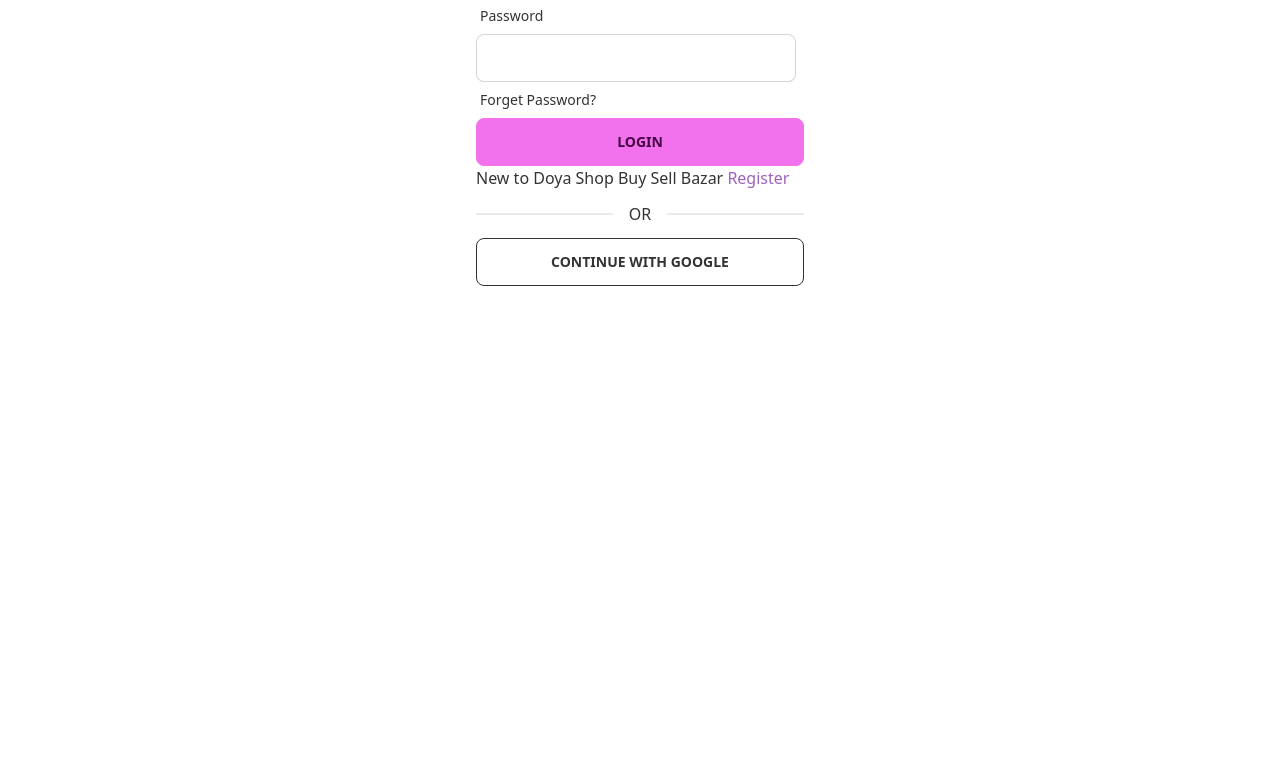
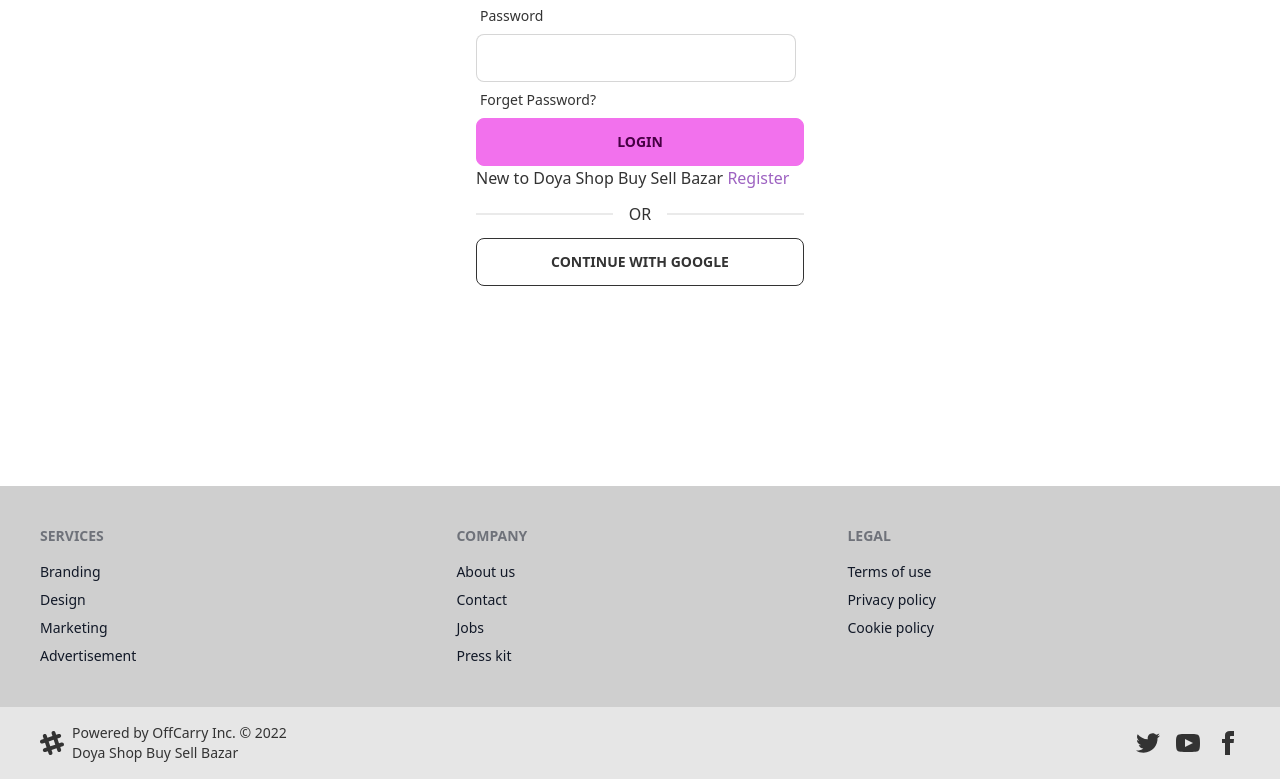
Before and after one commit to shahriarhacks/doya-shop-client, a React (Create React App) app: page /login in a window 1280 px wide. Shown: the part 378-1157 px from the top of the page. Before the commit the page ends 864 px from the top, so only its background shows below. Built offline with nearby package versions, Linux system fonts and the light colour scheme; no server answers.

Commit message:
Footer Added

```diff
--- a/src/pages/dashboard/Buyers/PurchasedProduct.js
+++ b/src/pages/dashboard/Buyers/PurchasedProduct.js
@@ -1,9 +1,67 @@
-import React from "react";
+import { useQuery } from "@tanstack/react-query";
+import React, { useContext } from "react";
+import { Link } from "react-router-dom";
+import { AuthContext } from "../../../contexts/AuthProvider";
 import useTitle from "../../../hooks/useTitle";
+import Loading from "../../shared/Loading";
 
 const PurchasedProduct = () => {
   useTitle("Purchased History");
-  return <div></div>;
+  const { user } = useContext(AuthContext);
+  const { data: histories, isLoading } = useQuery({
+    queryKey: ["bookings"],
+    queryFn: async () => {
+      const res = await fetch(
+        `${process.env.REACT_APP_API_URl}/bookings?email=${user?.email}`
+      );
+      const data = await res.json();
+      return data;
+    },
+  });
+
+  if (isLoading) {
+    return <Loading />;
+  }
+
+  return (
+    <div className="overflow-x-auto">
+      <table className="table w-full">
+        <thead>
+          <tr>
+            <th>SL</th>
+            <th>Date</th>
+            <th>Name</th>
+            <th>Price</th>
+            <th>Meet Location</th>
+            <th>Payment</th>
+          </tr>
+        </thead>
+        <tbody>
+          {histories.map((history, i) => (
+            <tr key={history?._id}>
+              <th>{i + 1}</th>
+              <td>{history?.bookingDate}</td>
+              <td>{history?.phoneName}</td>
+              <td>{history?.price}</td>
+              <td>{history?.location}</td>
+              <td>
+                {history?.payment === "paid" && (
+                  <p className="text-green-600 font-semibold">Paid</p>
+                )}
+                {history?.payment !== "paid" && (
+                  <Link to={`payment/${history?._id}`}>
+                    <button className="btn btn-secondary btn-xs hover:rounded-full btn-outline">
+                      Pay Now
+                    </button>
+                  </Link>
+                )}
+              </td>
+            </tr>
+          ))}
+        </tbody>
+      </table>
+    </div>
+  );
 };
 
 export default PurchasedProduct;
--- a/src/pages/dashboard/Seller/AddPhone.js
+++ b/src/pages/dashboard/Seller/AddPhone.js
@@ -250,8 +250,8 @@
               })}
               className="select select-ghost w-full max-w-xs"
             >
-              {options?.map((option, idx) => (
-                <option key={option?._id} value={idx}>
+              {options?.map((option) => (
+                <option key={option?._id} value={option?._id}>
                   {option?.name}
                 </option>
               ))}
--- a/src/pages/shared/BookingModal.js
+++ b/src/pages/shared/BookingModal.js
@@ -3,12 +3,14 @@
 import { useNavigate } from "react-router-dom";
 import { toast } from "react-toastify";
 import { AuthContext } from "../../contexts/AuthProvider";
+import useHeadersPOST from "../../hooks/useHeaderPOST";
 
 const BookingModal = ({ phone }) => {
   const { phoneName, resalePrice } = phone;
   const date = format(new Date(), "PP");
   const navigate = useNavigate();
   const { user } = useContext(AuthContext);
+  const headers = useHeadersPOST();
 
   const handleBooking = (event) => {
     event.preventDefault();
@@ -28,12 +30,9 @@
       phone,
     };
 
-    console.log(booking);
     fetch(`${process.env.REACT_APP_API_URl}/bookings`, {
       method: "POST",
-      headers: {
-        "content-type": "application/json",
-      },
+      headers: headers,
       body: JSON.stringify(booking),
     })
       .then((res) => res.json())
--- a/src/pages/shared/Card.js
+++ b/src/pages/shared/Card.js
@@ -17,6 +17,7 @@
     time,
     description,
     sellerStatus,
+    stokeStatus,
   } = data;
   const { user } = useContext(AuthContext);
   return (
@@ -116,12 +117,17 @@
             </button>
           </div>
           <div className="flex space-x-2 text-sm text-gray-400">
+            {stokeStatus === "unsold" && (
               <label
                 htmlFor="booking-modal"
                 className="btn btn-sm btn-outline border-0 hover:rounded-full bg-gradient-to-r from-pink-400 via-purple-400 to-indigo-400"
               >
                 Book Now
               </label>
+            )}
+            {stokeStatus === "sold" && (
+              <p className="font-bold">Product Already Sold</p>
+            )}
           </div>
         </div>
       </div>
--- a/src/pages/shared/Footer.js
+++ b/src/pages/shared/Footer.js
@@ -1,7 +1,90 @@
 import React from "react";
+import { Link } from "react-router-dom";
 
 const Footer = () => {
-  return <div></div>;
+  return (
+    <>
+      <footer className="footer p-10 bg-base-300 text-gray-900">
+        <div>
+          <span className="footer-title">Services</span>
+          <Link className="link link-hover">Branding</Link>
+          <Link className="link link-hover">Design</Link>
+          <Link className="link link-hover">Marketing</Link>
+          <Link className="link link-hover">Advertisement</Link>
+        </div>
+        <div>
+          <span className="footer-title">Company</span>
+          <Link className="link link-hover">About us</Link>
+          <Link className="link link-hover">Contact</Link>
+          <Link className="link link-hover">Jobs</Link>
+          <Link className="link link-hover">Press kit</Link>
+        </div>
+        <div>
+          <span className="footer-title">Legal</span>
+          <Link className="link link-hover">Terms of use</Link>
+          <Link className="link link-hover">Privacy policy</Link>
+          <Link className="link link-hover">Cookie policy</Link>
+        </div>
+      </footer>
+      <footer className="footer px-10 py-4 border-t bg-base-200 text-base-content border-base-300">
+        <div className="items-center grid-flow-col">
+          <svg
+            width="24"
+            height="24"
+            viewBox="0 0 24 24"
+            xmlns="http://www.w3.org/2000/svg"
+            fillRule="evenodd"
+            clipRule="evenodd"
+            className="fill-current"
+          >
+            <path d="M22.672 15.226l-2.432.811.841 2.515c.33 1.019-.209 2.127-1.23 2.456-1.15.325-2.148-.321-2.463-1.226l-.84-2.518-5.013 1.677.84 2.517c.391 1.203-.434 2.542-1.831 2.542-.88 0-1.601-.564-1.86-1.314l-.842-2.516-2.431.809c-1.135.328-2.145-.317-2.463-1.229-.329-1.018.211-2.127 1.231-2.456l2.432-.809-1.621-4.823-2.432.808c-1.355.384-2.558-.59-2.558-1.839 0-.817.509-1.582 1.327-1.846l2.433-.809-.842-2.515c-.33-1.02.211-2.129 1.232-2.458 1.02-.329 2.13.209 2.461 1.229l.842 2.515 5.011-1.677-.839-2.517c-.403-1.238.484-2.553 1.843-2.553.819 0 1.585.509 1.85 1.326l.841 2.517 2.431-.81c1.02-.33 2.131.211 2.461 1.229.332 1.018-.21 2.126-1.23 2.456l-2.433.809 1.622 4.823 2.433-.809c1.242-.401 2.557.484 2.557 1.838 0 .819-.51 1.583-1.328 1.847m-8.992-6.428l-5.01 1.675 1.619 4.828 5.011-1.674-1.62-4.829z"></path>
+          </svg>
+          <p>
+            Powered by OffCarry Inc. © 2022
+            <br />
+            Doya Shop Buy Sell Bazar
+          </p>
+        </div>
+        <div className="md:place-self-center md:justify-self-end">
+          <div className="grid grid-flow-col gap-4">
+            <Link>
+              <svg
+                xmlns="http://www.w3.org/2000/svg"
+                width="24"
+                height="24"
+                viewBox="0 0 24 24"
+                className="fill-current"
+              >
+                <path d="M24 4.557c-.883.392-1.832.656-2.828.775 1.017-.609 1.798-1.574 2.165-2.724-.951.564-2.005.974-3.127 1.195-.897-.957-2.178-1.555-3.594-1.555-3.179 0-5.515 2.966-4.797 6.045-4.091-.205-7.719-2.165-10.148-5.144-1.29 2.213-.669 5.108 1.523 6.574-.806-.026-1.566-.247-2.229-.616-.054 2.281 1.581 4.415 3.949 4.89-.693.188-1.452.232-2.224.084.626 1.956 2.444 3.379 4.6 3.419-2.07 1.623-4.678 2.348-7.29 2.04 2.179 1.397 4.768 2.212 7.548 2.212 9.142 0 14.307-7.721 13.995-14.646.962-.695 1.797-1.562 2.457-2.549z"></path>
+              </svg>
+            </Link>
+            <Link>
+              <svg
+                xmlns="http://www.w3.org/2000/svg"
+                width="24"
+                height="24"
+                viewBox="0 0 24 24"
+                className="fill-current"
+              >
+                <path d="M19.615 3.184c-3.604-.246-11.631-.245-15.23 0-3.897.266-4.356 2.62-4.385 8.816.029 6.185.484 8.549 4.385 8.816 3.6.245 11.626.246 15.23 0 3.897-.266 4.356-2.62 4.385-8.816-.029-6.185-.484-8.549-4.385-8.816zm-10.615 12.816v-8l8 3.993-8 4.007z"></path>
+              </svg>
+            </Link>
+            <Link>
+              <svg
+                xmlns="http://www.w3.org/2000/svg"
+                width="24"
+                height="24"
+                viewBox="0 0 24 24"
+                className="fill-current"
+              >
+                <path d="M9 8h-3v4h3v12h5v-12h3.642l.358-4h-4v-1.667c0-.955.192-1.333 1.115-1.333h2.885v-5h-3.808c-3.596 0-5.192 1.583-5.192 4.615v3.385z"></path>
+              </svg>
+            </Link>
+          </div>
+        </div>
+      </footer>
+    </>
+  );
 };
 
 export default Footer;
```
Lines whose indentation alone changed are shown as unchanged.
